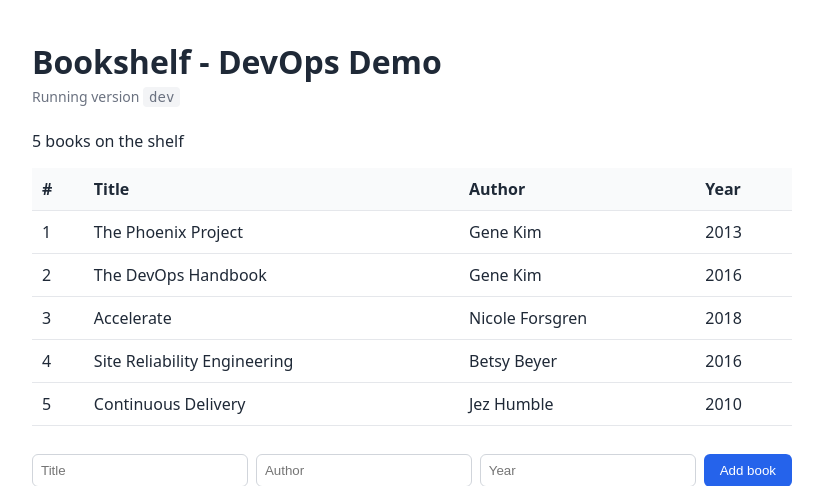
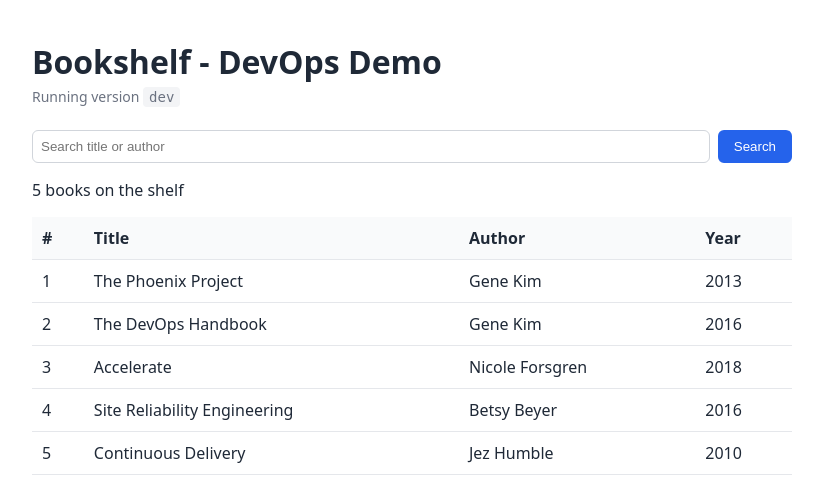
Before and after one commit to MuhammadQasimTahir/bookshelf-devops-demo, a Flask app: page / in a window 1280 px wide. Shown: the top 486 px of the page, without its empty margins (228-1051 px from the left). Run offline with Flask 3, Linux system fonts and the light colour scheme; data comes from the database, SQL or seed files in the repository; data that the repository does not hold is empty.

Commit message:
feat(ui): add search by title or author

```diff
--- a/app.py
+++ b/app.py
@@ -47,11 +47,15 @@ def fetch_books():
 
 @app.route("/")
 def index():
+    q = request.args.get("q", "").strip()
     try:
         books, error = fetch_books(), None
     except pymysql.MySQLError:
         books, error = [], "Database is unavailable"
-    return render_template("index.html", books=books, error=error, version=config.APP_VERSION)
+    if q:
+        needle = q.lower()
+        books = [b for b in books if needle in b["title"].lower() or needle in b["author"].lower()]
+    return render_template("index.html", books=books, error=error, version=config.APP_VERSION, q=q)
 
 
 @app.route("/health")
--- a/templates/index.html
+++ b/templates/index.html
@@ -26,6 +26,10 @@
   {% if error %}
     <p class="error">{{ error }}</p>
   {% else %}
+    <form method="get" style="margin-bottom: 16px">
+      <input name="q" value="{{ q }}" placeholder="Search title or author">
+      <button type="submit">Search</button>
+    </form>
     <p>{{ books|length }} books on the shelf</p>
     <table>
       <tr><th>#</th><th>Title</th><th>Author</th><th>Year</th></tr>
```
Also changed, not shown: tests/test_unit.py (+11 -0 lines).
